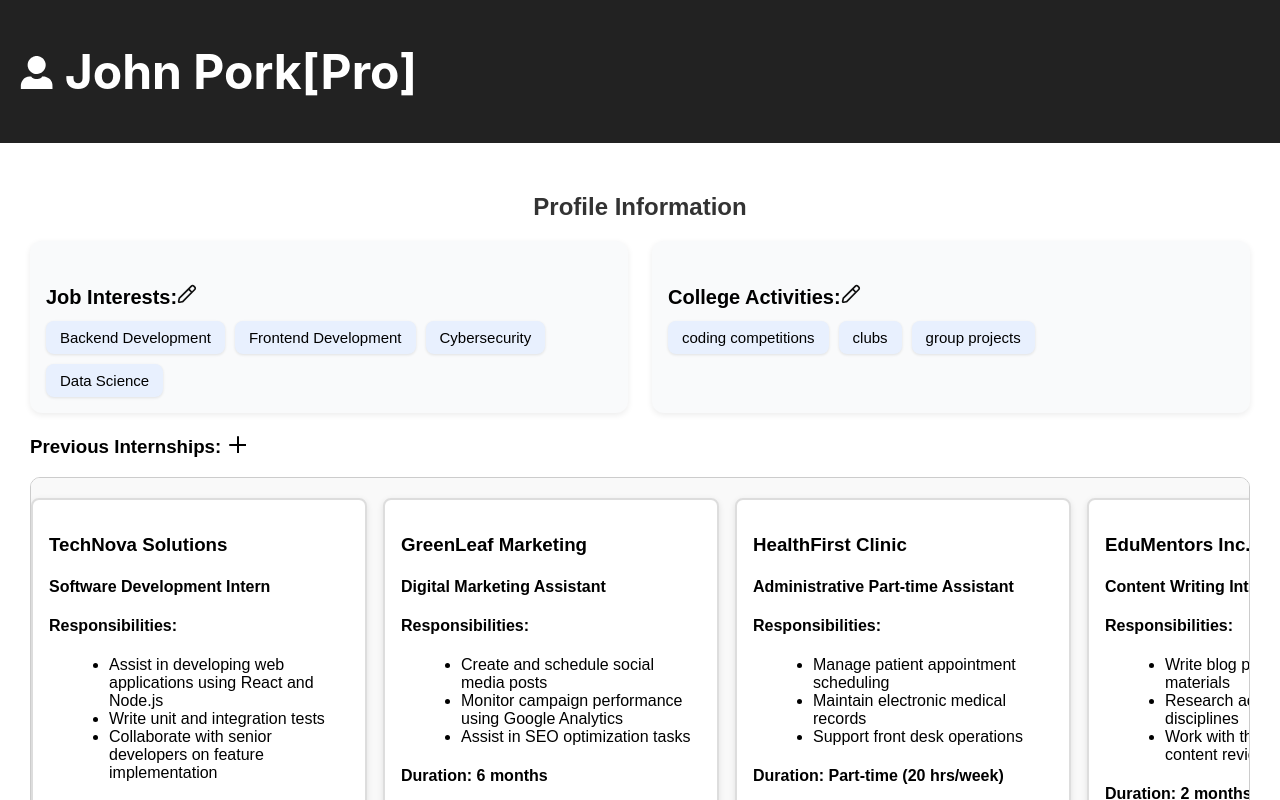
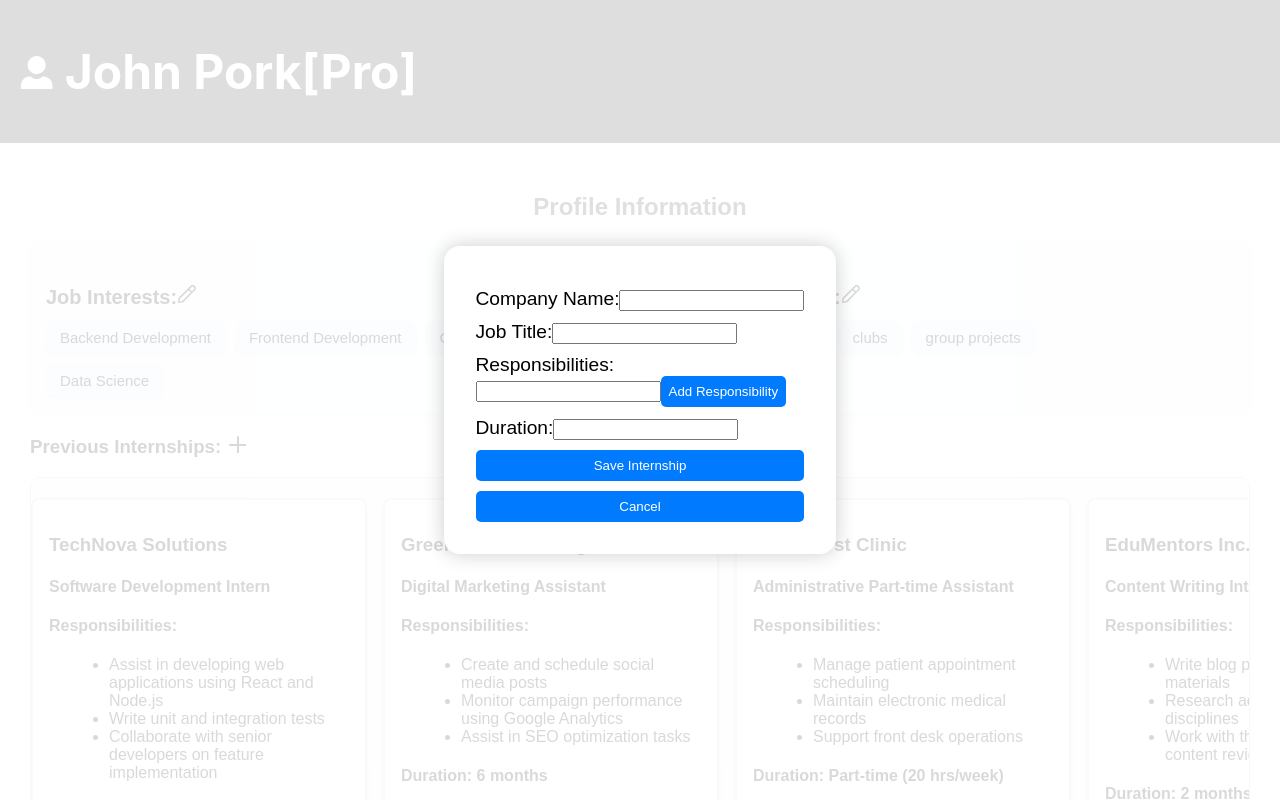
Before and after one commit to CSEN603-2025/Nashville-Fried-Software, a React (Create React App) app in the folder FRONT_END/my-app/: page /Profile in a window 1280 px wide. Both pictures are taken after a click on the icon 236 px from the left and 442 px from the top of the page. Shown: the top 800 px of the page. Built offline with nearby package versions, Linux system fonts and the light colour scheme.

Commit message:
Add add Internship form
"We're halfway there looking back now nothing's gonna get in our way"-Big Time Rush

```diff
--- a/FRONT_END/my-app/src/Components/Profile/profile.jsx
+++ b/FRONT_END/my-app/src/Components/Profile/profile.jsx
@@ -26,13 +26,64 @@ const Profile = () => {
   const [editingActivityIndex, setEditingActivityIndex] = useState(null);
   const [editingText, setEditingText] = useState("");
 
+  // New states for the internship form
+  const [isAddingInternship, setIsAddingInternship] = useState(false);
+  const [companyName, setCompanyName] = useState("");
+  const [jobTitle, setJobTitle] = useState("");
+  const [responsibilities, setResponsibilities] = useState([""]);
+  const [duration, setDuration] = useState("");
+  const [warning, setWarning] = useState("");
+
   const handleSubmit = (e) => {
     e.preventDefault();
     setConfirmationMessage(
       selectedMajor === "" || selectedSemester === ""
-        ? ""
+        ? "Some fields missing"
         : `You selected Major: ${selectedMajor}, Semester: ${selectedSemester}`
     );
+  };
+
+  const handleAddResponsibility = () => {
+    setResponsibilities([...responsibilities, ""]);
+  };
+
+  const handleResponsibilityChange = (index, value) => {
+    const updatedResponsibilities = responsibilities.map((resp, idx) =>
+      idx === index ? value : resp
+    );
+    setResponsibilities(updatedResponsibilities);
+  };
+
+  const handleAddInternship = (e) => {
+    e.preventDefault();
+    // Trim inputs and validate
+    const isEmpty =
+      !companyName.trim() ||
+      !jobTitle.trim() ||
+      !duration.trim() ||
+      responsibilities.some((r) => !r.trim());
+
+    if (isEmpty) {
+      setWarning("Please fill out all fields before submitting.");
+      return;
+    }
+
+    // Assuming you want to save this internship in a list (like completedInternships)
+    const newInternship = {
+      company_name: companyName,
+      job_title: jobTitle,
+      responsibilities,
+      duration,
+    };
+
+    completedInternships.push(newInternship);
+    // Reset the form and hide it
+    setIsAddingInternship(false);
+    setCompanyName("");
+    setJobTitle("");
+    setResponsibilities([""]);
+    setDuration("");
+    setWarning("");
   };
 
   let companies = [
@@ -341,6 +392,7 @@ const Profile = () => {
               fill="none"
               xmlns="http://www.w3.org/2000/svg"
               className="addInternship"
+              onClick={() => setIsAddingInternship(true)}
             >
               <path
                 d="M4 12H20M12 4V20"
@@ -351,6 +403,71 @@ const Profile = () => {
               />
             </svg>
           </h3>
+          {/* Show the form if isAddingInternship is true */}
+          {isAddingInternship && (
+            <div className="internship-form-overlay">
+              <div className="internship-form">
+                <form onSubmit={handleAddInternship}>
+                  <label>
+                    Company Name:
+                    <input
+                      type="text"
+                      value={companyName}
+                      onChange={(e) => setCompanyName(e.target.value)}
+                    />
+                  </label>
+                  <label>
+                    Job Title:
+                    <input
+                      type="text"
+                      value={jobTitle}
+                      onChange={(e) => setJobTitle(e.target.value)}
+                    />
+                  </label>
+                  <label>
+                    Responsibilities:
+                    {responsibilities.map((responsibility, index) => (
+                      <div key={index}>
+                        <input
+                          type="text"
+                          value={responsibility}
+                          onChange={(e) =>
+                            handleResponsibilityChange(index, e.target.value)
+                          }
+                        />
+                        {index === responsibilities.length - 1 && (
+                          <button
+                            type="button"
+                            onClick={handleAddResponsibility}
+                          >
+                            Add Responsibility
+                          </button>
+                        )}
+                      </div>
+                    ))}
+                  </label>
+                  <label>
+                    Duration:
+                    <input
+                      type="text"
+                      value={duration}
+                      onChange={(e) => setDuration(e.target.value)}
+                    />
+                  </label>
+                  {warning && (
+                    <p style={{ color: "red", marginTop: "10px" }}>{warning}</p>
+                  )}
+                  <button type="submit">Save Internship</button>
+                  <button
+                    type="button"
+                    onClick={() => setIsAddingInternship(false)}
+                  >
+                    Cancel
+                  </button>
+                </form>
+              </div>
+            </div>
+          )}
           <div className="previousInternships">
             {completedInternships.map((internship, index) => (
               <div key={index} className="internship-card">
--- a/FRONT_END/my-app/src/styles/profile.css
+++ b/FRONT_END/my-app/src/styles/profile.css
@@ -216,3 +216,29 @@ p {
   cursor: pointer;
   margin-left: 5px;
 }
+
+.internship-form-overlay {
+  position: fixed;
+  top: 0;
+  left: 0;
+  width: 100vw;
+  height: 100vh;
+  background-color: rgba(255, 255, 255, 0.85); /* semi-transparent */
+  display: flex;
+  justify-content: center;
+  align-items: center;
+  z-index: 1000; /* bring to front */
+}
+
+/* Enlarged internship section */
+.internship-form {
+  background: white;
+  padding: 2rem;
+  border-radius: 1rem;
+  max-width: 80%;
+  max-height: 80%;
+  overflow-y: auto;
+  box-shadow: 0 0 20px rgba(0, 0, 0, 0.2);
+  font-size: 1.2rem; /* make it bigger */
+  z-index: 1001;
+}
```
